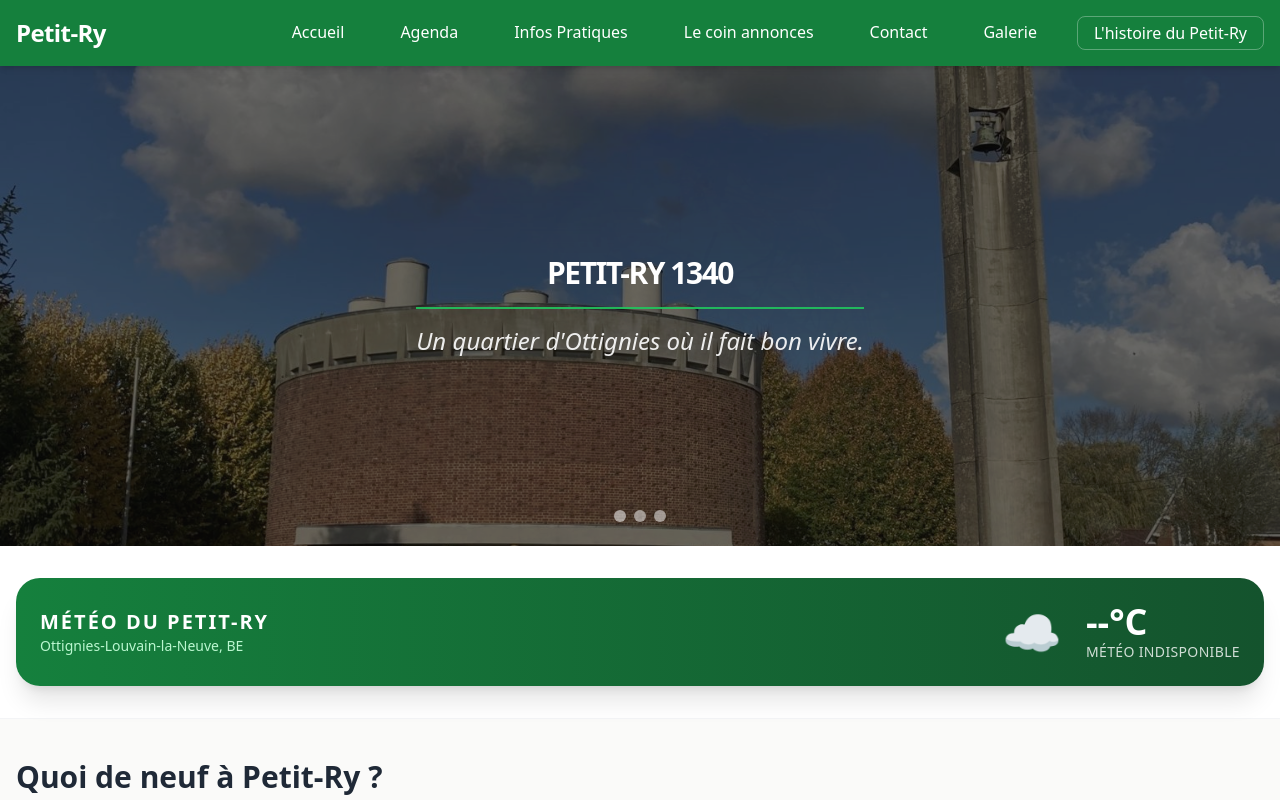
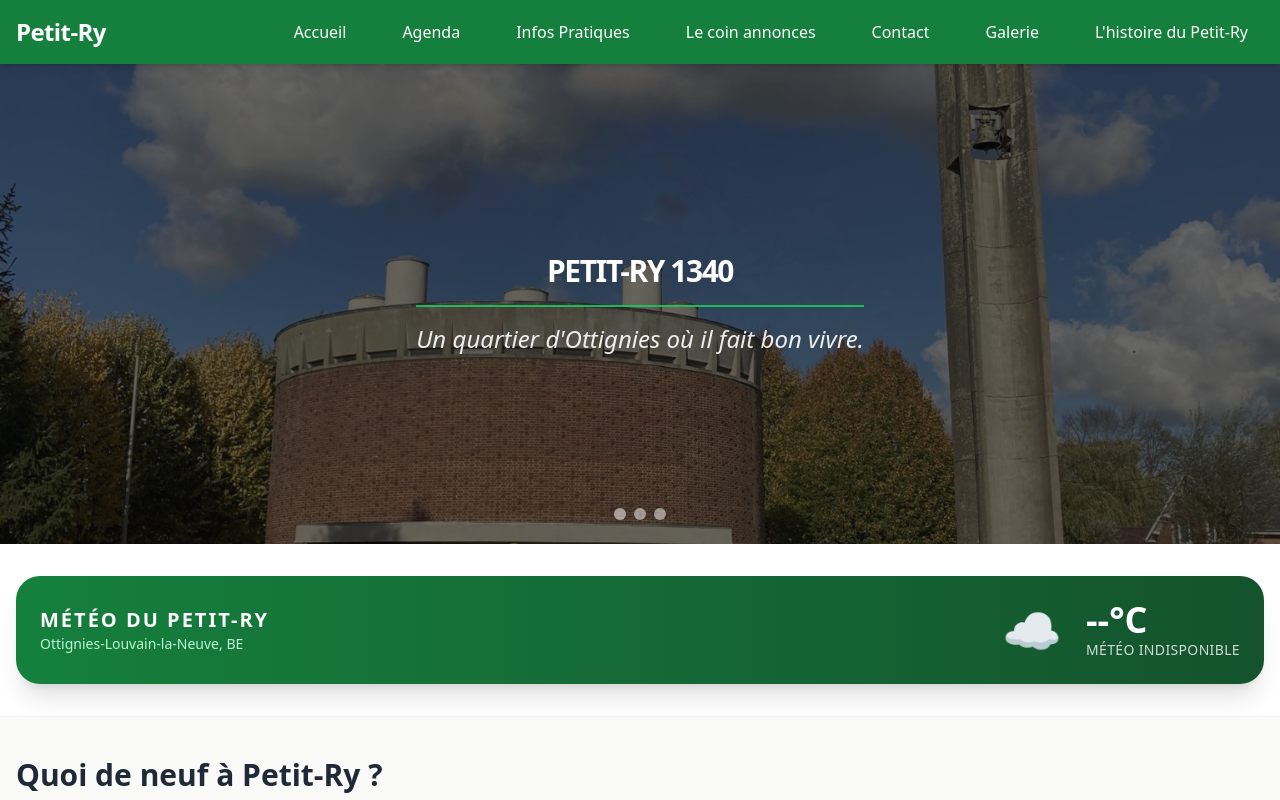
Before and after one commit to Raiser00/siteWebPetitRy, an Eleventy site: page index.html in a window 1280 px wide. Shown: the top 800 px of the page. Built offline with nearby package versions, Linux system fonts and the light colour scheme; Eleventy itself is replaced by a stand-in of ours; files that its build step writes are made by us from their sources; no server answers.

Commit message:
test contour bouton not ok

```diff
--- a/_includes/layout.njk
+++ b/_includes/layout.njk
@@ -14,7 +14,7 @@
             <li><a href="/annonces/" class="block px-4 py-3 md:py-1 hover:text-green-200 transition">Le coin annonces</a></li>
             <li><a href="/contact/" class="block px-4 py-3 md:py-1 hover:text-green-200 transition">Contact</a></li>
             <li><a href="/galerie/" class="block px-4 py-3 md:py-1 hover:text-green-200 transition">Galerie</a></li>
-            <li><a href="/histoire/" class="block px-4 py-3 md:py-1 hover:text-green-200 transition border border-white/30 rounded-lg">L'histoire du Petit-Ry</a></li>
+            <li><a href="/histoire/" class="block px-4 py-3 md:py-1 hover:text-green-200 transition">L'histoire du Petit-Ry</a></li>
             </ul>
     </div>
 </nav>
```
